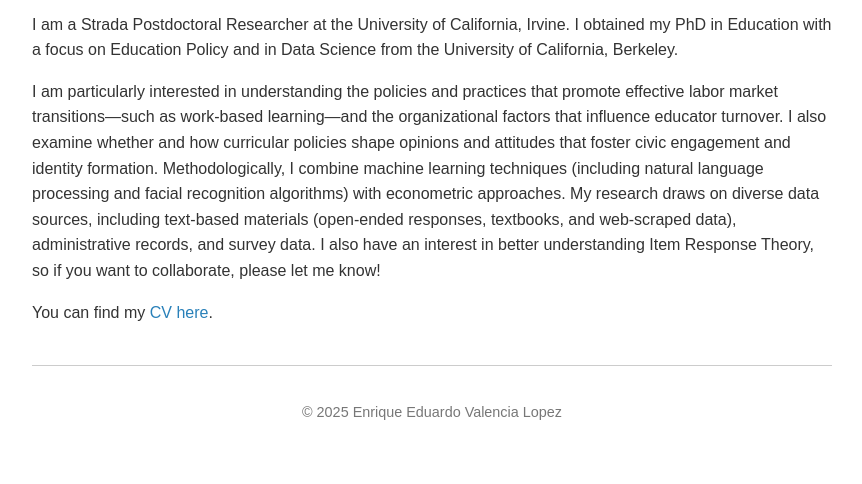
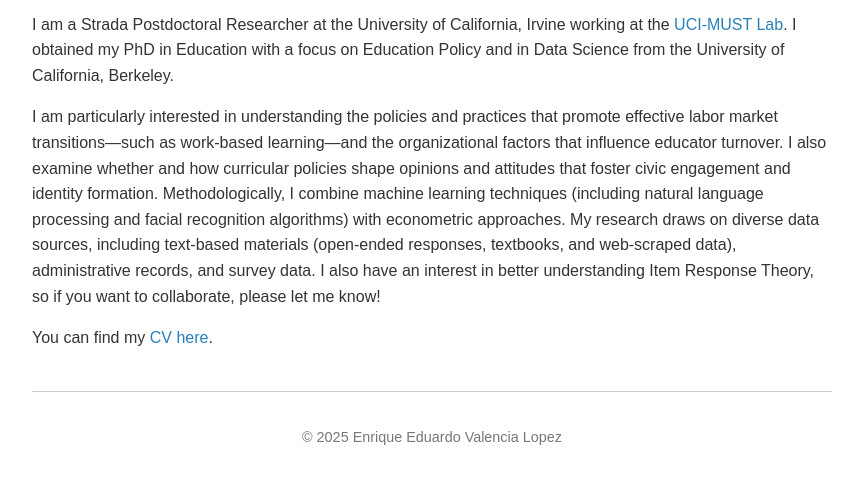
Before and after one commit to evalencialopez/evalencialopez.github.io, a Jekyll site: the page built from index.md, in a window 1280 px wide, cut to the strip 411-895 px from the top of the page. Shown: the whole strip, without its empty margins (208-1070 px from the left). Built offline with Jekyll 4.4.1, drawn with Linux system fonts in a browser that asks for light colours.

Commit message:
Add link to UCI-Must Lab

```diff
--- a/index.md
+++ b/index.md
@@ -6,7 +6,7 @@ title: Home
 
 ![Profile Picture](assets/profile.jpg)
 
-I am a Strada Postdoctoral Researcher at the University of California, Irvine. I obtained my PhD in Education with a focus on Education Policy and in Data Science from the University of California, Berkeley.
+I am a Strada Postdoctoral Researcher at the University of California, Irvine working at the  [UCI-MUST Lab](https://sites.uci.edu/ucimustproject/). I obtained my PhD in Education with a focus on Education Policy and in Data Science from the University of California, Berkeley.
 
 I am particularly interested in understanding the policies and practices that promote effective labor market transitions—such as work-based learning—and the organizational factors that influence educator turnover. I also examine whether and how curricular policies shape opinions and attitudes that foster civic engagement and identity formation. Methodologically, I combine machine learning techniques (including natural language processing and facial recognition algorithms) with econometric approaches. My research draws on diverse data sources, including text-based materials (open-ended responses, textbooks, and web-scraped data), administrative records, and survey data. I also have an interest in better understanding Item Response Theory, so if you want to collaborate, please let me know!
 
```
